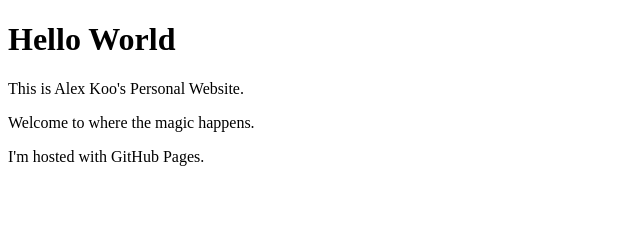
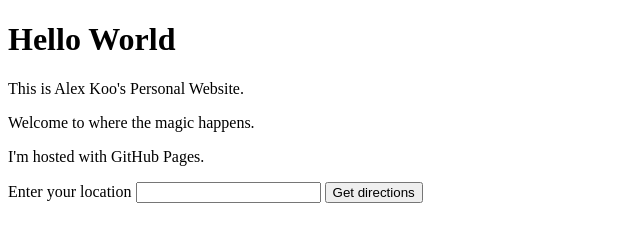
Before and after one commit to alekxoo/alekxoo.github.io, a plain HTML site: page index.html in a window 1280 px wide. Shown: the whole page, without its empty margins (0-640 px from the left). Drawn offline with Linux system fonts and the light colour scheme.

Commit message:
Update index.html

```diff
--- a/index.html
+++ b/index.html
@@ -5,5 +5,12 @@
 <p>This is Alex Koo's Personal Website.</p>
 <p>Welcome to where the magic happens.</p>
 <p>I'm hosted with GitHub Pages.</p>
+
+<form action="http://maps.google.com/maps" method="get" target="_blank">
+    <label for="saddr">Enter your location</label>
+    <input type="text" name="saddr" />
+    <input type="hidden" name="daddr" value="350 5th Ave New York, NY 10018 (Empire State Building)" />
+    <input type="submit" value="Get directions" />
+</form>
 </body>
 </html>
```
